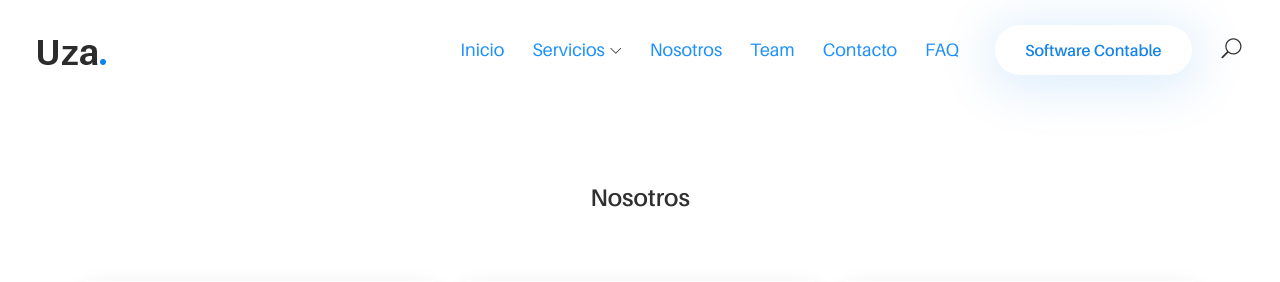
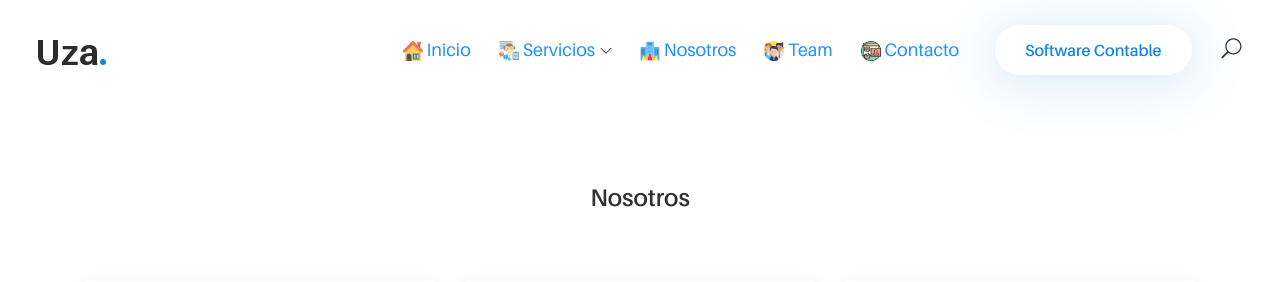
Before and after one commit to BrayanDeveloper/freenet, a Django app: template templates/blosure/about.html in a window 1280 px wide. Shown: the top 282 px of the page. Run offline with Django 3.2, Linux system fonts and the light colour scheme; the template is opened without the code that fills it: values that come from a table or form of the project are taken from there, others are empty; data comes from the database, SQL or seed files in the repository; parts of the project's set-up code (start-up, migrations or seed data) failed here and were passed over; some libraries are stand-ins or nearby versions; some web fonts are replaced.

Commit message:
se modifico los iconos de navegacion en el archivo base

```diff
--- a/templates/base.html
+++ b/templates/base.html
@@ -157,8 +157,8 @@
                         <!-- Nav Start -->
                         <div class="classynav">
                             <ul id="nav">
-                                <li class=""><a href="/" style="color: dodgerblue;">Inicio</a></li>
-                                <li ><a href="#services" style="color: dodgerblue;">servicios</a>
+                                <li class=""><a href="/" style="color: dodgerblue;"><img src="{% static 'img/icons-menu/house.png' %}" width="20px"> Inicio</a></li>
+                                <li ><a href="#services" style="color: dodgerblue;"><img src="{% static 'img/icons-menu/services.png' %}" width="20px"> servicios</a>
                                     <ul class="dropdown">
                                         {% if statement_services_all %} {% for services_all in statement_services_all %}
                                         <li><a style="color: dodgerblue;" href="/services?id={{ services_all.id }}"><img src="/{{ services_all.image_service }}" width="10%"> {{ services_all.name_service }}</a></li>
@@ -167,10 +167,10 @@
                                         {% endif %}
                                     </ul>
                                 </li>
-                                <li><a style="color: dodgerblue;" href="/about">Nosotros</a></li>
-                                <li><a style="color: dodgerblue;" href="#team">Team</a></li>
-                                <li><a style="color: dodgerblue;" href="/contact">Contacto</a></li>
-                                <li><a style="color: dodgerblue;" href="/ask_frecuent">FAQ</a></li>
+                                <li><a style="color: dodgerblue;" href="/about"><img src="{% static 'img/icons-menu/about.png' %}" width="20px"> Nosotros</a></li>
+                                <li><a style="color: dodgerblue;" href="#team"><img src="{% static 'img/icons-menu/team.png' %}" width="20px"> Team</a></li>
+                                <li><a style="color: dodgerblue;" href="/contact"><img src="{% static 'img/icons-menu/contact.png' %}" width="20px"> Contacto</a></li>
+                                {% comment %} <li><a style="color: dodgerblue;" href="/ask_frecuent">FAQ</a></li> {% endcomment %}
                             </ul>
 
                             <!-- Get A Quote -->
```
Also changed, not shown: static/img/icons-menu/about.png (added), static/img/icons-menu/contact.png (added), static/img/icons-menu/house.png (added), static/img/icons-menu/services.png (added), static/img/icons-menu/team.png (added).
